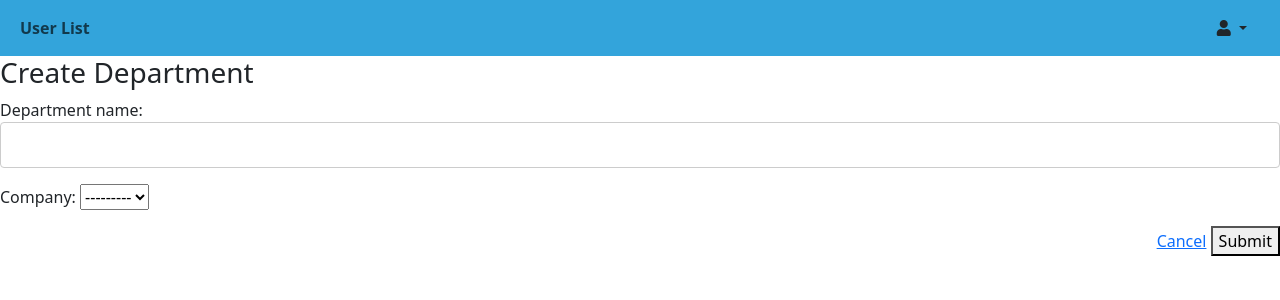
After one commit to danner20000/danner123, a Django app: page /department_page/ in a window 1280 px wide. The commit adds this page. Shown: the top 300 px of the page. Run offline with Django 4.2, Linux system fonts and the light colour scheme; the visitor is signed in with stand-in values (Sample User, id 1); parts of the project's set-up code (start-up, migrations or seed data) failed here and were passed over.

Commit message:
company-department

```diff
--- a/core/urls.py
+++ b/core/urls.py
@@ -15,8 +15,8 @@ Including another URLconf
 """
 from django.contrib import admin
 from django.urls import path, include
-from users.views import dashboard, create_user, create_user_page, user_list, update_user, update_user_page ,redirect_to_login, login_user, login_page, logout_user,user_profile
-from files.views import create_new_file_form,create_new_file, renew_file_form ,get_expired_file_list, get_renew_file_list,get_valid_file_list,renew_file ,display_admin_expired, display_admin_valid, display_admin_to_be_renew
+from users.views import dashboard, create_user, create_user_page, user_list, update_user, update_user_page ,redirect_to_login, login_user, login_page, logout_user,user_profile ,company_page
+from files.views import create_new_file_form,create_new_file, renew_file_form ,get_expired_file_list, get_renew_file_list,get_valid_file_list,renew_file ,display_admin_expired, display_admin_valid, display_admin_to_be_renew,department_page
 urlpatterns = [
     path('admin/', admin.site.urls),
     path('api/', include([
@@ -42,6 +42,11 @@ urlpatterns = [
     path('renew_file_form/', renew_file_form, name='renew_file_form'),
     #user profile
     path('user_profile/', user_profile, name='user_profile'),
+    #company page
+    path('company_page/', company_page, name='company_page'),
+    #department
+    path('department_page/', department_page, name='department_page'),
+
 
     #render admin dashboard
     path('admin_expired/', display_admin_expired, name='admin_expired'),
--- a/files/forms.py
+++ b/files/forms.py
@@ -73,3 +73,14 @@ class renew_form(forms.Form):
             departments = Department.objects.filter(company=company)
             return [(department.department_name, department.department_name) for department in departments]
         return []
+
+class department_form(forms.Form):
+    department_name = forms.DateField(
+        required=True,
+        widget=forms.TextInput(attrs={'style': 'width: 100%; display: block; padding: 10px; border: 1px solid #ccc; border-radius: 4px; box-sizing: border-box;'})
+    )
+
+    company = forms.ModelChoiceField(queryset=None)
+    def __init__(self, *args, **kwargs):
+        super().__init__(*args, **kwargs)
+        self.fields['company'].queryset = Company.objects.all()
--- a/files/urls.py
+++ b/files/urls.py
@@ -1,12 +1,5 @@
 from django.urls import path,include
 from . import views
-from django.contrib.auth import views as auth_views
-
-urlpatterns = [
-    # ...
-    path('accounts/', include('django.contrib.auth.urls')),  # Include authentication URLs
-    # ...
-]
 
 from .views import (
     File_Document_view, Department_view
@@ -52,6 +45,8 @@ urlpatterns = [
 
     #create new file page
     path('create_new_file_form/', views.create_new_file_form, name='create_new_file_form'),
+    #department page
+    path('department_page/', views.department_page, name='department_page'),
     #renew file page
     path('renew_file_form/<int:file_id>/', views.renew_file_form, name='renew_file_form'),
 
--- a/files/views.py
+++ b/files/views.py
@@ -14,6 +14,7 @@ from django.contrib import messages
 #import from form
 from .forms import create_file
 from .forms import renew_form
+from .forms import department_form
 
 # Create your views here.
 
@@ -208,6 +209,11 @@ def create_new_file_form(request):
     context = {'form': create_file(request.user.company)}
     return render(request, 'create_new_file_form.html', context)
 
+#department form
+@login_required
+def department_page(request):
+    form = department_form()
+    return render(request, 'admin_add_department.html' , {'form': form})
 
 #display renew file pages
 @login_required
--- /dev/null
+++ b/template/admin_add_department.html
@@ -0,0 +1,21 @@
+<!DOCTYPE html>
+<html lang="en">
+<head>
+    <meta charset="UTF-8">
+    <meta name="viewport" content="width=device-width, initial-scale=1.0">
+    <title>Department</title>
+</head>
+<body>
+    {% include 'navigation.html' %} {% include 'toast.html' %}
+    <h3>Create Department</h3>
+    <div class="small-container">
+    <form method="post" action="{% url 'create_user' %}">
+      {% csrf_token %} {{ form.as_p }}
+      <div class="text-end">
+        <a class="cancel-btn" href="{% url 'user_list' %}">Cancel</a>
+        <button class="user-submit-btn" type="submit">Submit</button>
+      </div>
+      </div>
+    </form>
+</body>
+</html>
--- a/template/create_new_file_form.html
+++ b/template/create_new_file_form.html
@@ -8,7 +8,8 @@
     <title>Create New File</title>
   </head>
   <body>
-    {% include 'navigation.html' %} {% if not user.is_staff %}
+    {% include 'navigation.html' %} {% include 'toast.html' %} {% if not
+    user.is_staff %}
 
     <h6>Create New File</h6>
     {% if messages %}
@@ -35,7 +36,6 @@
       </form>
       {% endif %}
     </div>
-    <script src="{% static 'js/create_new_file.js' %}"></script>
     <script>
       document.addEventListener("DOMContentLoaded", function () {
         setTimeout(function () {
--- a/users/forms.py
+++ b/users/forms.py
@@ -57,3 +57,9 @@ class update_user_form(forms.Form):
     password = forms.CharField(widget=forms.PasswordInput(attrs={
         'style': 'width: 100%; padding: 8px; border: 1px solid #ccc; border-radius: 4px; box-sizing: border-box;'
     }))
+
+
+class company_form(forms.Form):
+    company_name = forms.CharField(widget=forms.TextInput(attrs={
+        'style': 'width: 100%; padding: 8px; border: 1px solid #ccc; border-radius: 4px; box-sizing: border-box;'
+    }))
--- a/users/urls.py
+++ b/users/urls.py
@@ -1,5 +1,5 @@
 from django.urls import path, include
-from .views import Users, create_user, update_user, dashboard, create_user_page, user_list, update_user_page,redirect_to_login, login_user, login_page, logout_user,user_profile
+from .views import Users, create_user, update_user, dashboard, create_user_page, user_list, update_user_page,redirect_to_login, login_user, login_page, logout_user,user_profile, company_page
 from django.contrib.auth import views as auth_views
 
 
@@ -33,6 +33,7 @@ urlpatterns = [
     path('redirect_to_login/', redirect_to_login, name='redirect_to_login'),
     path('login_page/', login_page, name='login_page'),
     path('dashboard/', dashboard, name='dashboard'),
+    path('company_page/', company_page, name='company_page'),
     path('create_user_page/', create_user_page, name='create_user_page'),
     path('user_list/', user_list, name='user_list'),
     path('update_user_page/<int:user_id>/', update_user_page, name='update_user_page'),
```
Also changed, not shown: template/admin_add_company.html (added, +21 -0 lines), users/views.py (+8 -1 lines).
